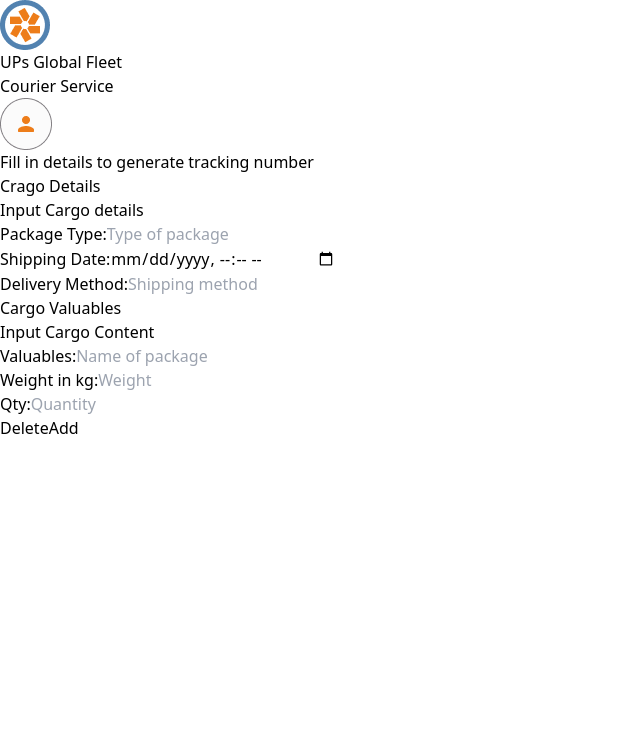
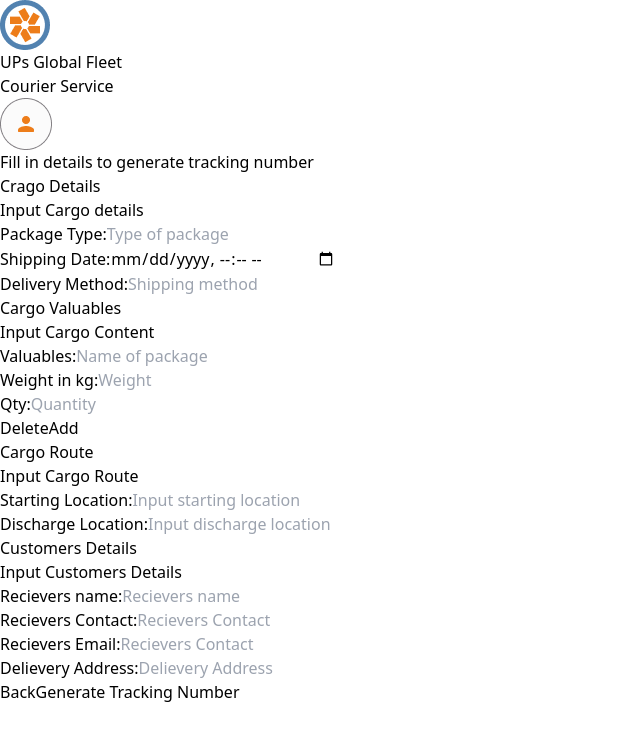
Before and after one commit to PaidJobs/shipping-logistics, a React (Vite) app in the folder UPS-Global_admin/: page /tracking in a window 1280 px wide. Shown: the top 740 px of the page, without its empty margins (0-640 px from the left). Built offline with nearby package versions, Linux system fonts and the light colour scheme.

Commit message:
customer details

```diff
--- a/UPS-Global_admin/src/pages/admin/Tracking.jsx
+++ b/UPS-Global_admin/src/pages/admin/Tracking.jsx
@@ -192,6 +192,8 @@
                   </span>
                 </div>
               </div>
+
+              {/**cargo valuable input----------------------------------------------------*/}
               <div className="mt-4">
                 <p className="text-lg">Cargo Valuables</p>
                 <p className="text-lg pb-2">Input Cargo Content</p>
@@ -255,6 +257,124 @@
                   </div>
                 </div>
               </div>
+
+              {/**cargo route inpute value............................................................*/}
+              <div className="mt-4">
+                <p className="text-lg">Cargo Route</p>
+                <p className="text-lg pb-2">Input Cargo Route</p>
+                <div className="bg-white rounded-lg">
+                  <div className="gap-x-3">
+                    <div className="flex flex-col w-full p-2">
+                      <label htmlFor="">Starting Location:</label>
+                      <input
+                        id="quantity"
+                        name="quantity"
+                        value={cargoContents.quantity}
+                        onChange={handleInputChange}
+                        type="text"
+                        className="h-10 p-2 border-2 border-black rounded-lg"
+                        placeholder="Input starting location"
+                      />
+                      <span style={{ color: "red" }}>
+                        {formErrors.quantity}
+                      </span>
+                    </div>
+                    <div className="flex flex-col w-full p-2">
+                      <label htmlFor="">Discharge Location:</label>
+                      <input
+                        id="valuable"
+                        name="valuable"
+                        value={cargoContents.valuable}
+                        onChange={handleInputChange}
+                        type="text"
+                        className="h-10 p-2 border-2 border-black rounded-lg"
+                        placeholder="Input discharge location"
+                      />
+                      <span style={{ color: "red" }}>
+                        {formErrors.valuable}
+                      </span>
+                    </div>
+                  </div>
+                </div>
+              </div>
+
+              {/**customer details form ---------------------------------------------------------------------- */}
+              <div className="mt-4">
+                <p className="text-lg">Customers Details</p>
+                <p className="text-lg pb-2">Input Customers Details</p>
+                <div className="bg-white rounded-lg">
+                  <div className="gap-x-3">
+                    <div className="flex flex-col w-full p-2 ">
+                      <label htmlFor="">Recievers name:</label>
+                      <input
+                        id="quantity"
+                        name="quantity"
+                        value={cargoContents.quantity}
+                        onChange={handleInputChange}
+                        type="text"
+                        className="h-10 p-2 border-2 border-black rounded-lg"
+                        placeholder="Recievers name"
+                      />
+                      <span style={{ color: "red" }}>
+                        {formErrors.quantity}
+                      </span>
+                    </div>
+                    <div className="flex flex-col w-full p-2">
+                      <label htmlFor="">Recievers Contact:</label>
+                      <input
+                        id="valuable"
+                        name="valuable"
+                        value={cargoContents.valuable}
+                        onChange={handleInputChange}
+                        type="text"
+                        className="h-10 p-2 border-2 border-black rounded-lg"
+                        placeholder="Recievers Contact"
+                      />
+                      <span style={{ color: "red" }}>
+                        {formErrors.valuable}
+                      </span>
+                    </div>
+                    <div className="flex flex-col w-full p-2">
+                      <label htmlFor="">Recievers Email:</label>
+                      <input
+                        id="weight"
+                        name="weight"
+                        value={cargoContents.weight}
+                        onChange={handleInputChange}
+                        type="text"
+                        className="h-10 p-2 border-2 border-black rounded-lg"
+                        placeholder="Recievers Contact"
+                      />
+                      <span style={{ color: "red" }}>{formErrors.weight}</span>
+                    </div>
+                    <div className="flex flex-col w-full p-2">
+                      <label htmlFor="">Delievery Address:</label>
+                      <input
+                        id="weight"
+                        name="weight"
+                        value={cargoContents.weight}
+                        onChange={handleInputChange}
+                        type="text"
+                        className="h-10 p-2 border-2 border-black rounded-lg"
+                        placeholder="Delievery Address"
+                      />
+                      <span style={{ color: "red" }}>{formErrors.weight}</span>
+                    </div>
+                  </div>
+                  <div className=" flex justify-center px-4 gap-x-6 pt-2 pb-2">
+                    <button className=" px-8 py-2 bg-white border-[#ED7D1A] border-2 rounded-md w-full">
+                      Back
+                    </button>
+                    <button
+                      className=" px-8 py-2 bg-[#ED7D1A] rounded-md w-full"
+                      type="submit"
+                      onClick={validateForm}
+                    >
+                      Generate Tracking Number
+                    </button>
+                  </div>
+                </div>
+              </div>
             </form>
           </div>
         </div>
--- a/UPS-Global_admin/src/pages/components/Table.jsx
+++ b/UPS-Global_admin/src/pages/components/Table.jsx
@@ -53,7 +53,7 @@
         <tbody>
           {product.map((item, index) => (
             <tr key={item.id || index} className="w-[80%] p-52">
-              <td className="text-start pt-2 pb-2 pl-2">{index}</td>
+              <td className="text-start pt-2 pb-2 pl-2">{index + 1}</td>
               <td className="text-start pt-2 pb-2">{item.id.trim()}</td>
               <td>{item.cargo_details.shipping_date.toDate().toDateString()}</td>
               {item.cargo_details.delivery_date === "" ? <td>Pending</td> : <td>{item.cargo_details.delivery_date}</td>}
```
